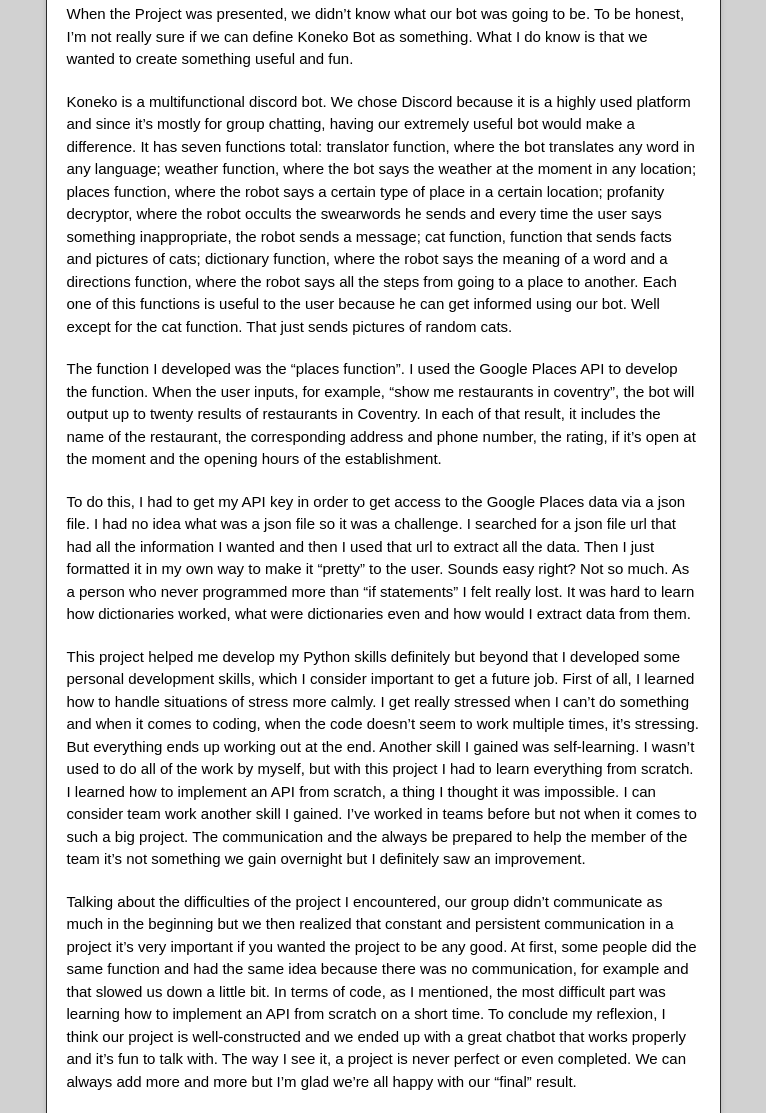
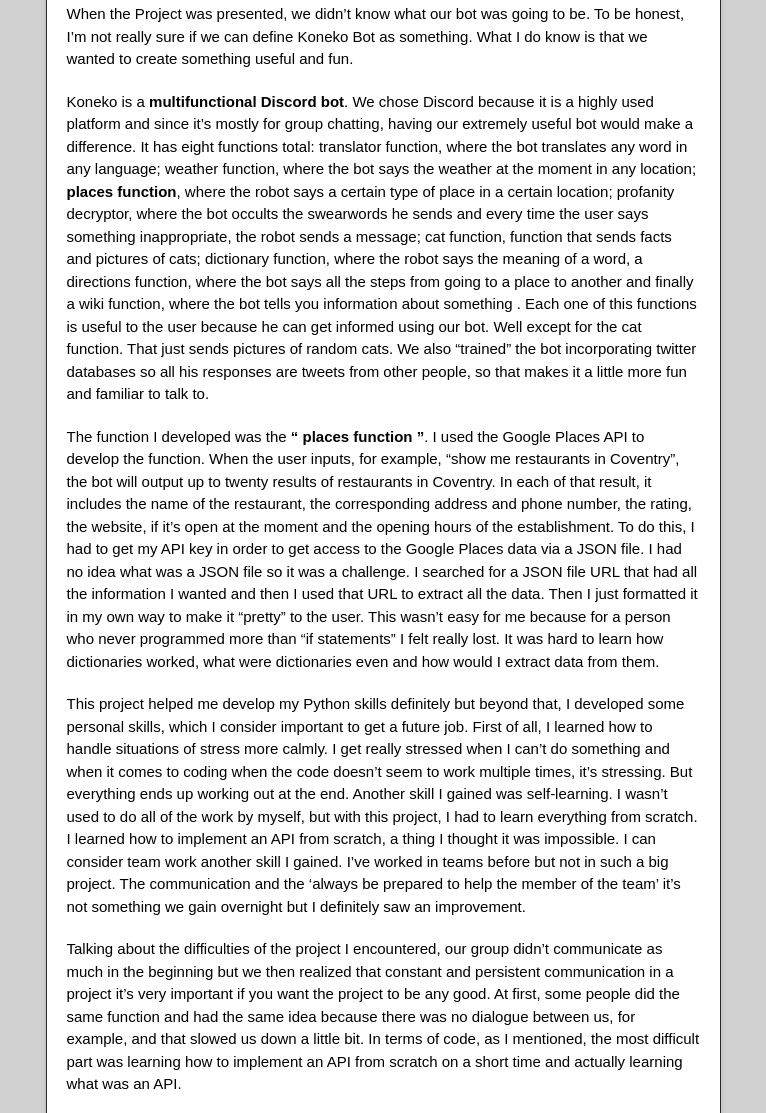
Before and after one commit to bruna-isabel/Discord-ChatBot-Koneko, a plain HTML site: page index.html in a window 1280 px wide. Shown: the part 291-1404 px from the top of the page, without its empty margins (257-1023 px from the left). Drawn offline with nearby package versions, Linux system fonts and the light colour scheme.

Commit message:
Create master branch via GitHub

```diff
--- a/index.html
+++ b/index.html
@@ -35,12 +35,12 @@
         </div>
         <article class="markdown-body">
           <p>When the Project was presented, we didn’t know what our bot was going to be. To be honest, I’m not really sure if we can define Koneko Bot as something. What I do know is that we wanted to create something useful and fun.</p>
-<p>Koneko is a multifunctional discord bot. We chose Discord because it is a highly used platform and since it’s mostly for group chatting, having our extremely useful bot would make a difference. It has seven functions total: translator function, where the bot translates any word in any language; weather function, where the bot says the weather at the moment in any location; places function, where the robot says a certain type of place in a certain location; profanity decryptor, where the robot occults the swearwords he sends and every time the user says something inappropriate, the robot sends a message; cat function, function that sends facts and pictures of cats; dictionary function, where the robot says the meaning of a word and a directions function, where the robot says all the steps from going to a place to another. Each one of this functions is useful to the user because he can get informed using our bot. Well except for the cat function. That just sends pictures of random cats.</p>
-<p>The function I developed was the “places function”. I used the Google Places API to develop the function. When the user inputs, for example, “show me restaurants in coventry”, the bot will output up to twenty results of restaurants in Coventry. In each of that result, it includes the name of the restaurant, the corresponding address and phone number, the rating, if it’s open at the moment and the opening hours of the establishment.</p>
-<p>To do this, I had to get my API key in order to get access to the Google Places data via a json file. I had no idea what was a json file so it was a challenge. I searched for a json file url that had all the information I wanted and then I used that url to extract all the data. Then I just formatted it in my own way to make it “pretty” to the user. Sounds easy right? Not so much. As a person who never programmed more than “if statements” I felt really lost. It was hard to learn how dictionaries worked, what were dictionaries even and how would I extract data from them.</p>
-<p>This project helped me develop my Python skills definitely but beyond that I developed some personal development skills, which I consider important to get a future job. First of all, I learned how to handle situations of stress more calmly. I get really stressed when I can’t do something and when it comes to coding, when the code doesn’t seem to work multiple times, it’s stressing. But everything ends up working out at the end. Another skill I gained was self-learning. I wasn’t used to do all of the work by myself, but with this project I had to learn everything from scratch. I learned how to implement an API from scratch, a thing I thought it was impossible. I can consider team work another skill I gained. I’ve worked in teams before but not when it comes to such a big project. The communication and the always be prepared to help the member of the team it’s not something we gain overnight but I definitely saw an improvement.</p>
-<p>Talking about the difficulties of the project I encountered, our group didn’t communicate as much in the beginning but we then realized that constant and persistent communication in a project it’s very important if you wanted the project to be any good. At first, some people did the same function and had the same idea because there was no communication, for example and that slowed us down a little bit. In terms of code, as I mentioned, the most difficult part was learning how to implement an API from scratch on a short time.
-To conclude my reflexion, I think our project is well-constructed and we ended up with a great chatbot that works properly and it’s fun to talk with. The way I see it, a project is never perfect or even completed. We can always add more and more but I’m glad we’re all happy with our “final” result.</p>
+<p>Koneko is a <strong>multifunctional Discord bot</strong>. We chose Discord because it is a highly used platform and since it’s mostly for group chatting, having our extremely useful bot would make a difference. It has eight functions total: translator function, where the bot translates any word in any language; weather function, where the bot says the weather at the moment in any location; <strong>places function</strong>, where the robot says a certain type of place in a certain location; profanity decryptor, where the bot occults the swearwords he sends and every time the user says something inappropriate, the robot sends a message; cat function, function that sends facts and pictures of cats; dictionary function, where the robot says the meaning of a word, a directions function, where the bot says all the steps from going to a place to another and finally a wiki function, where the bot tells you information about something . Each one of this functions is useful to the user because he can get informed using our bot. Well except for the cat function. That just sends pictures of random cats. We also “trained” the bot incorporating twitter databases so all his responses are tweets from other people,  so that makes it a little more fun and familiar to talk to.</p>
+<p>The function I developed was the <strong>“ places function ”</strong>. I used the Google Places API to develop the function. When the user inputs, for example, “show me restaurants in Coventry”, the bot will output up to twenty results of restaurants in Coventry. In each of that result, it includes the name of the restaurant, the corresponding address and phone number, the rating, the website, if it’s open at the moment and the opening hours of the establishment.
+To do this, I had to get my API key in order to get access to the Google Places data via a JSON file. I had no idea what was a JSON file so it was a challenge. I searched for a JSON file URL that had all the information I wanted and then I used that URL to extract all the data. Then I just formatted it in my own way to make it “pretty” to the user. This wasn’t easy for me because for a person who never programmed more than “if statements” I felt really lost. It was hard to learn how dictionaries worked, what were dictionaries even and how would I extract data from them.</p>
+<p>This project helped me develop my Python skills definitely but beyond that, I developed some personal skills, which I consider important to get a future job. First of all, I learned how to handle situations of stress more calmly. I get really stressed when I can’t do something and when it comes to coding when the code doesn’t seem to work multiple times, it’s stressing. But everything ends up working out at the end. Another skill I gained was self-learning. I wasn’t used to do all of the work by myself, but with this project, I had to learn everything from scratch. I learned how to implement an API from scratch, a thing I thought it was impossible. I can consider team work another skill I gained. I’ve worked in teams before but not in such a big project. The communication and the ‘always be prepared to help the member of the team’ it’s not something we gain overnight but I definitely saw an improvement.</p>
+<p>Talking about the difficulties of the project I encountered, our group didn’t communicate as much in the beginning but we then realized that constant and persistent communication in a project it’s very important if you want the project to be any good. At first, some people did the same function and had the same idea because there was no dialogue between us, for example, and that slowed us down a little bit. In terms of code, as I mentioned, the most difficult part was learning how to implement an API from scratch on a short time and actually learning what was an API.</p>
+<p>To conclude my reflexion, I think our project is well-constructed and we ended up with a great chatbot that works properly and it’s fun to talk with. The way I see it, a project is never perfect or even completed. We can always add more and more but I’m glad we’re all happy with our “final” result.</p>
         </article>
       </div>
     </div>
```
Also changed, not shown: params.json (+1 -1 lines).
